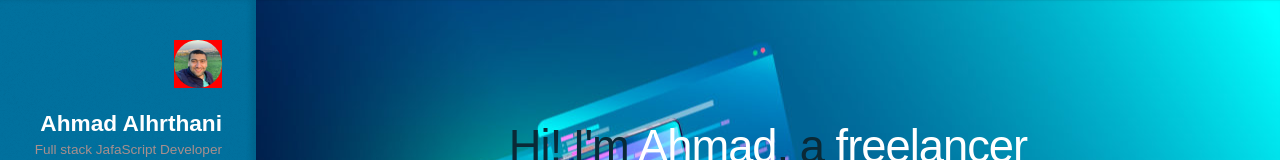
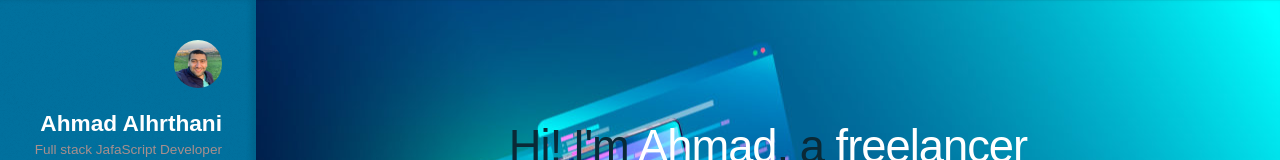
Before and after one commit to AhmadHirthani/lab5, a website: page public/index.html in a window 1280 px wide. Shown: the top 160 px of the page. Drawn offline with Linux system fonts and the light colour scheme.

Commit message:
removeImageBackground

```diff
--- a/public/assets/css/layout.css
+++ b/public/assets/css/layout.css
@@ -1546,7 +1546,7 @@
             .image.avatar48 {
                 width: 48px;
                 height: 48px;
-                background: #f00;
+                /* background: #f00; */
             }
 
                 .image.avatar48 img {
```
